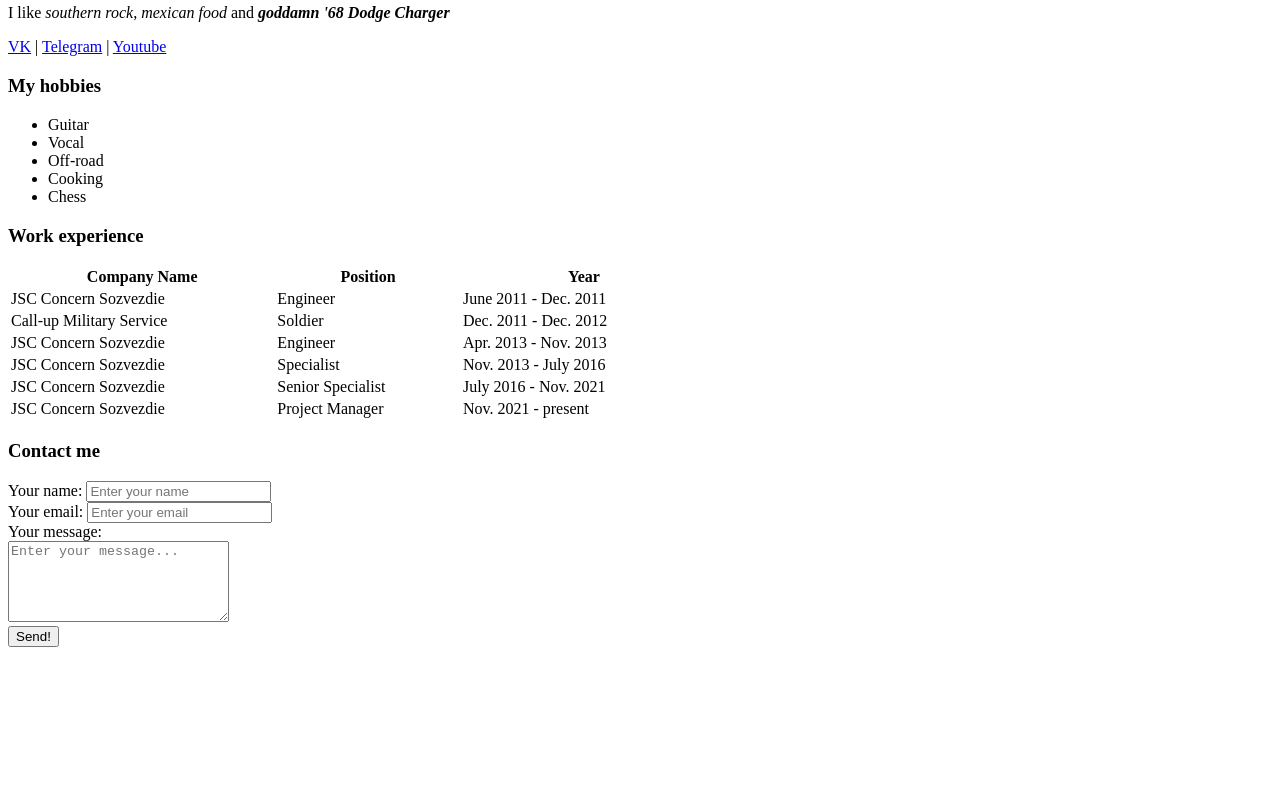
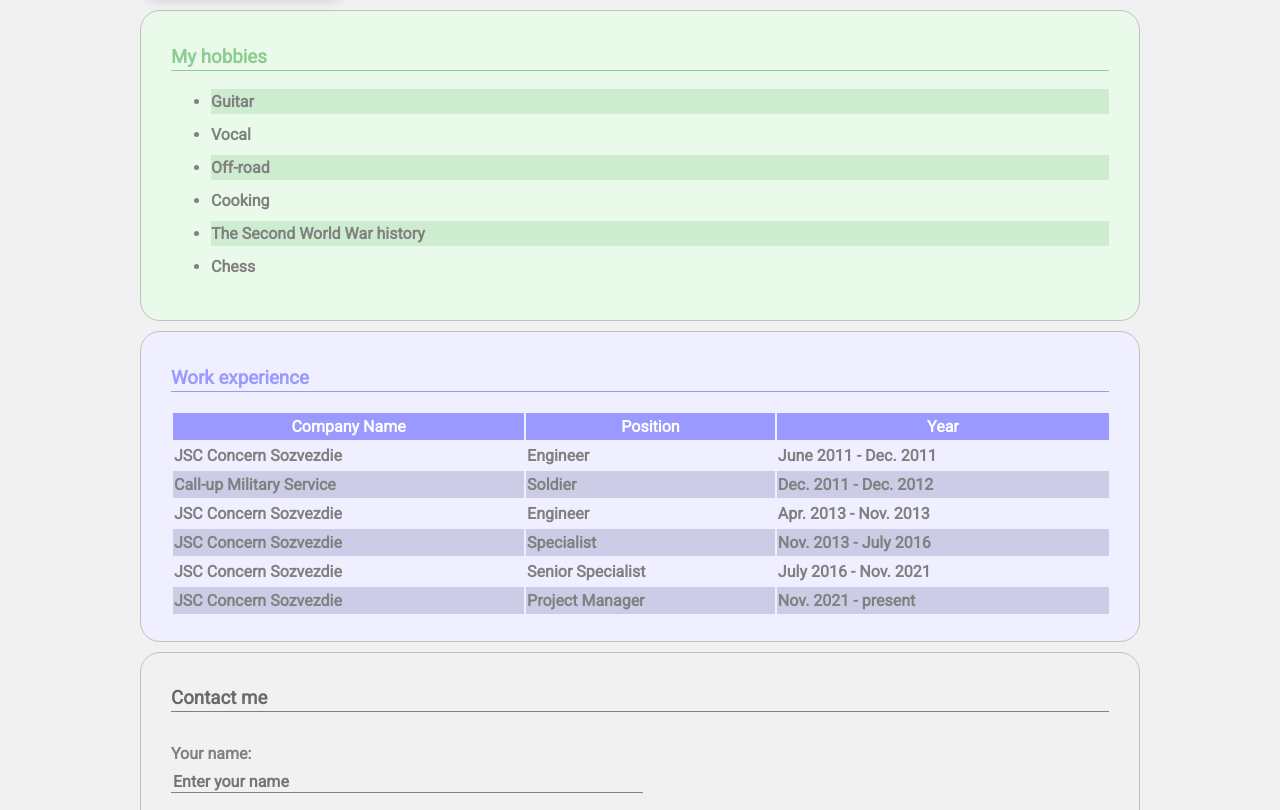
Before and after one commit to Kettengeschwindigkeit/Resume, a plain HTML site: page index.html in a window 1280 px wide. Shown: the part 255-1065 px from the top of the page. Before the commit the page ends 910 px from the top, so only its background shows below. Drawn offline with Linux system fonts and the light colour scheme.

Commit message:
add styles

```diff
--- a/index.html
+++ b/index.html
@@ -7,35 +7,50 @@
     <meta http-equiv="X-UA-Compatible" content="IE=edge">
     <meta name="viewport" content="width=device-width, initial-scale=1.0">
     <meta name="keywords" content="resume, personal, information, contacts, info, about">
-    <meta name="description" content="Here is info page that contains short information about my education, skills and web developer work experience">
+    <meta name="description"
+        content="Here is info page that contains short information about my education, skills and web developer work experience">
     <title>Resume page</title>
+    <link rel="stylesheet" href="styles.css">
 
 </head>
 
 <body>
+    <div class="container">
+        <img src="ava.jpg" alt="avatar">
 
-    <img src="ava.jpg" width="120" alt="avatar">
+        <div class="info-block">
+            <h1>Andrew</h1>
+            <div class="block-1">
+                <p>... and I wanna <strong>change</strong> my <strong>life</strong> right now</p>
+                <p>I like <em>southern rock</em>, <em>mexican food</em> and <strong><em>goddamned '68 Dodge
+                            Charger</em></strong></p>
+            </div>
 
-    <h1>Andrew</h1>
-    <p>I wanna <strong>change</strong> my <strong>life</strong> right now</p>
-    <p>I like <em>southern rock</em>, <em>mexican food</em> and <strong><em>goddamn '68 Dodge Charger</em></strong></p>
+            <div class="sn-block">
+                <p>Social Networks:</p>
+                <a href="https://vk.com/id44329784" target="_blank">VK</a>
+                <span class="div">|</span>
+                <a href="#">Telegram</a>
+                <span class="div">|</span>
+                <a href="#">Youtube</a>
+            </div>
+        </div>
 
-    <a href="https://vk.com/id44329784" target="_blank">VK</a> |
-    <a href="#">Telegram</a> |
-    <a href="#">Youtube</a>
-
+        <div class="card green">
             <h3>My hobbies</h3>
-    <ul>
+            <ul class="list">
                 <li>Guitar</li>
                 <li>Vocal</li>
                 <li>Off-road</li>
                 <li>Cooking</li>
+                <li>The Second World War history</li>
                 <li>Chess</li>
+            </ul>
+        </div>
 
-    </ul>
-
+        <div class="card blue">
             <h3>Work experience</h3>
-    <table width="700">
+            <table class="table">
                 <thead>
                     <tr>
                         <th>Company Name</th>
@@ -76,26 +91,30 @@
                     </tr>
                 </tbody>
             </table>
+        </div>
 
+        <div class="card grey">
             <h3>Contact me</h3>
 
-    <div>
+            <div class="name-block">
                 <label for="text">Your name:</label>
-        <input type="text" id="text" placeholder="Enter your name">
+                <input type="text" id="text" placeholder="Enter your name" size="54">
             </div>
 
-    <div>
+            <div class="email-block">
                 <label for="email">Your email:</label>
-        <input type="email" id="email" placeholder="Enter your email">
+                <input type="email" id="email" placeholder="Enter your email" size="55">
             </div>
 
-    <div>
+            <div class="text-block">
                 <label for="message"> Your message:</label>
                 <br>
-        <textarea id="message" cols="25" rows="5" placeholder="Enter your message..."></textarea>
+                <textarea id="message" cols="115" rows="5" placeholder="Enter your message..."></textarea>
             </div>
 
-    <button type="submit">Send!</button>
+            <button type="submit" class="btn">Send!</button>
+        </div>
+    </div>
 
 </body>
 
--- /dev/null
+++ b/styles.css
@@ -0,0 +1,183 @@
+@import url('https://fonts.googleapis.com/css2?family=Roboto&display=swap');
+
+body {
+    margin: 25px;
+    background-color: #f1f1f1;
+    font-size: 16px;
+    font-family: Roboto, sans-serif;
+    font-weight: normal;
+    line-height: 25px;
+    color: #0f141e;
+}
+
+img {
+    width: 200px;
+    border-radius: 15px;
+    box-shadow: 4px 4px 14px rgba(0, 0, 0, 0.25);
+}
+
+a {
+    color: #333;
+    text-decoration: none;
+    transition: all .2s;
+}
+
+a:hover {
+    text-decoration: underline;
+}
+
+a:visited {
+    color: darkgrey;
+}
+
+a:active {
+    color: dimgrey;
+}
+
+input {
+    display: block;
+    margin: 5px 0;
+    border: none;
+    border-bottom: 1px solid grey;
+    background-color: #f1f1f1;
+    font-family: Roboto;
+    font-size: 16px;
+    font-weight: bold;
+}
+
+textarea {
+    display: block;
+
+    border: none;
+    border-bottom: 1px solid grey;
+    background-color: #f1f1f1;
+    font-family: Roboto;
+    font-size: 16px;
+    font-weight: bold;
+}
+
+.container {
+    max-width: 1000px;
+    margin: auto;
+}
+
+.info-block {
+    display: inline-block;
+    margin-left: 15px;
+}
+
+.block-1 {
+    font-style: italic;
+    font-weight: bold;
+    color: dimgray;
+}
+
+.sn-block {
+    margin-top: 30px;
+    font-weight: bold;
+}
+
+.card {
+    margin: 10px 0px;
+    padding: 15px 30px 25px;
+    border: 1px solid silver;
+    border-radius: 20px;
+}
+
+.green {
+    background-color: #e9faea;
+    color: grey;
+    font-weight: bold;
+}
+
+.green h3 {
+    border-bottom: 1px solid #8dcc90;
+    color: #8dcc90;
+}
+
+.blue {
+    background-color: #efefff;
+    color: grey;
+    font-weight: bold;
+}
+
+.blue h3 {
+    border-bottom: 1px solid #9999ff;
+    color: #9999ff;
+}
+
+.grey {
+    background-color: #f1f1f1;
+    color: grey;
+    font-weight: bold;
+}
+
+.grey h3 {
+    border-bottom: 1px solid grey;
+    color: dimgrey;
+}
+
+.div {
+    color: dimgrey;
+}
+
+.btn {
+    background: #111;
+    padding: 15px 20px;
+    color: #fff;
+    border: none;
+    cursor: pointer;
+    border-radius: 5px;
+    font-family: inherit;
+}
+
+.btn:hover {
+    opacity: .8;
+    color: khaki;
+}
+
+.list li {
+    margin-bottom: 8px;
+}
+
+.list li:nth-child(odd) {
+    background-color: #ceecd0;
+}
+
+.table {
+    width: 940px;
+}
+
+.table th {
+    background-color: #9999ff;
+    color: white;
+}
+
+.table tr:nth-child(even) {
+    background-color: #cccce6;
+}
+
+.name-block {
+    display: inline-block;
+    margin: 10px 10px 5px 0px;
+}
+
+.email-block {
+    display: inline-block;
+    margin: 10px 0 5px;
+}
+
+.text-block {
+    width: 100%;
+    margin: 10px 0 5px;
+}
+
+@media (max-width: 650px) {
+    img {
+        display: block;
+        margin: 0 auto;
+    }
+    .info-block {
+        text-align: center;
+    }
+}
```
Lines whose indentation alone changed are shown as unchanged.
